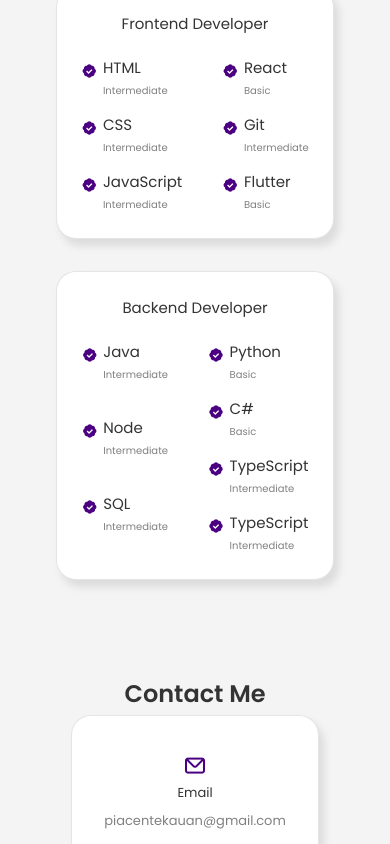
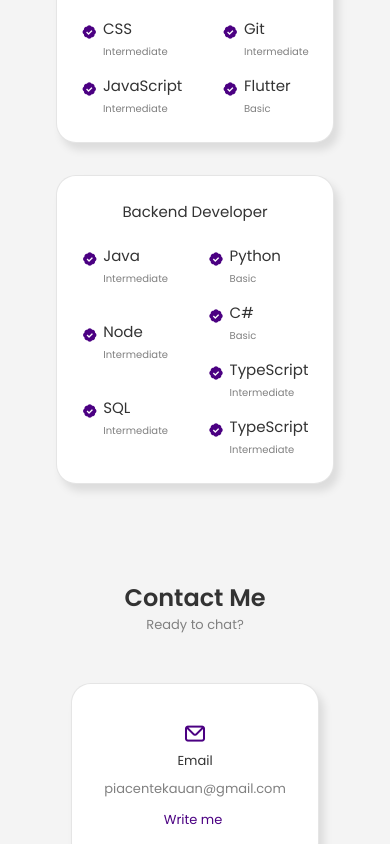
Before and after one commit to kauanzeraaa/Kauan-s-portifolio, a React (Create React App) app in the folder my-portifolio/: page / in a window 390 px wide. Shown: the part 1841-2685 px from the top of the page. Built offline with nearby package versions, Linux system fonts and the light colour scheme.

Commit message:
fixing responsive bugs

```diff
--- a/my-portifolio/src/App.css
+++ b/my-portifolio/src/App.css
@@ -122,7 +122,7 @@ img{
 .section_subtitle{
   display: block;
   font-size: var(--small-font-size);
-  margin-bottom: 4rem;
+  margin-bottom: 2rem;
 }
 
 .section_title,
@@ -198,6 +198,9 @@ section_subtitle{
 }
 
 @media screen and (max-width: 576px){
+  .section_subtitle{
+    margin-bottom: var(--mb-2);
+  }
 }
 
 /* Small devices */
--- a/my-portifolio/src/components/contact/Contact.jsx
+++ b/my-portifolio/src/components/contact/Contact.jsx
@@ -5,7 +5,7 @@ function Contact() {
   return (
     <section className="contact section" id="contact">
         <h2 className="section_title">Contact Me</h2>
-        <span className="section_subtitle">Ready to chat?</span>
+        <span className="section_subtitle-contact">Ready to chat?</span>
 
         <div className="contact_container container grid">
             <div className="contact_content">
--- a/my-portifolio/src/components/contact/contact.css
+++ b/my-portifolio/src/components/contact/contact.css
@@ -9,13 +9,6 @@
     padding-bottom: 2rem;
 }
 
-.contact_title{
-    text-align: center;
-    font-size: var(--h3-font-size);
-    font-weight: var(--font-medium);
-    margin-bottom: var(--mb-0-25);
-}
-
 .contact_title-let{
     text-align: center;
     font-size: var(--h3-font-size);
@@ -23,8 +16,11 @@
     margin-bottom: 2rem;
 }
 
-.section_subtitle{
-    margin-bottom: 0rem;
+.section_subtitle-contact{
+    display: block;
+    font-size: var(--small-font-size);
+    margin-bottom: 1rem;
+    text-align: center;
 }
 
 .contact_info{
@@ -77,8 +73,6 @@
     transform: matrix(1.1, 0, 0, 1.1, 0, 0);
     transition: all .3s ease-in-out;
 }
-
-
 
 .contact_form{
     width: 360px;
@@ -152,8 +146,11 @@
         width: 100%;
     }
 
-    .section_subtitle{
-        margin-bottom: 6rem;
+    .section_subtitle-contact{
+        display: block;
+        font-size: var(--small-font-size);
+        margin-bottom: 10rem;
+        text-align: center;
     }
 }
 
```
